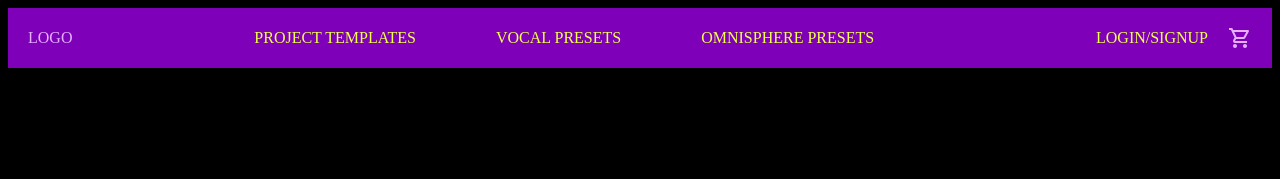
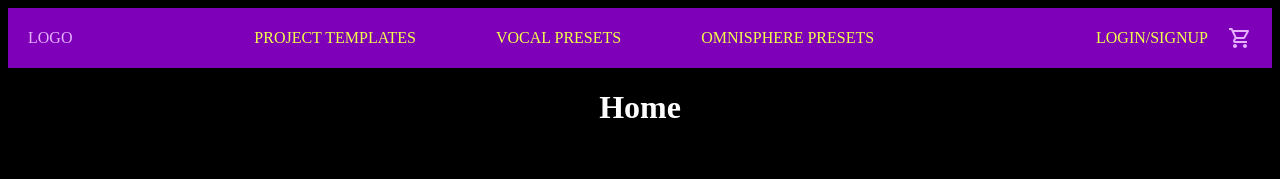
Before and after one commit to mHaines9219/kb_audio_redux, a React (Create React App) app: page / in a window 1280 px wide. Shown: the top 179 px of the page. Built offline with nearby package versions, Linux system fonts and the light colour scheme; the HTML template or start-up script is replaced by a standard one.

Commit message:
install router

```diff
--- a/package.json
+++ b/package.json
@@ -12,6 +12,8 @@
     "@testing-library/user-event": "^13.5.0",
     "react": "^18.2.0",
     "react-dom": "^18.2.0",
+    "react-router": "^6.22.0",
+    "react-router-dom": "^6.22.0",
     "react-scripts": "5.0.1",
     "web-vitals": "^2.1.4"
   },
--- a/src/App.js
+++ b/src/App.js
@@ -1,5 +1,5 @@
 import './App.css';
-import Home from './pages/Home';
+import Home from './pages/Home/Home';
 
 function App() {
   return (
--- /dev/null
+++ b/src/components/ProductCard/ProductCard.jsx
@@ -0,0 +1,5 @@
+import React from 'react';
+
+export default function ProductCard() {
+  return <div></div>;
+}
--- a/src/index.js
+++ b/src/index.js
@@ -1,10 +1,14 @@
 import React from 'react';
 import ReactDOM from 'react-dom/client';
+import { BrowserRouter as Router } from 'react-router-dom';
+
 import App from './App';
 
 const root = ReactDOM.createRoot(document.getElementById('root'));
 root.render(
   <React.StrictMode>
-    <App />
+    <Router>
+      <App />
+    </Router>
   </React.StrictMode>
 );
--- /dev/null
+++ b/src/pages/Home/Home.css
@@ -0,0 +1,3 @@
+h1 {
+  color: white;
+}
--- a/src/pages/Home.js
+++ b/src/pages/Home/Home.js
@@ -1,10 +1,12 @@
 import React from 'react';
-import Navbar from '../components/Navbar/Navbar';
+import Navbar from '../../components/Navbar/Navbar';
+import './Home.css';
 
 export default function Home() {
   return (
     <>
       <Navbar />
+      <h1>Home</h1>
     </>
   );
 }
```
Also changed, not shown: src/components/ProductCard/ProductCard.css (added), 1 other file (tests, documents, lock files or other folders).
